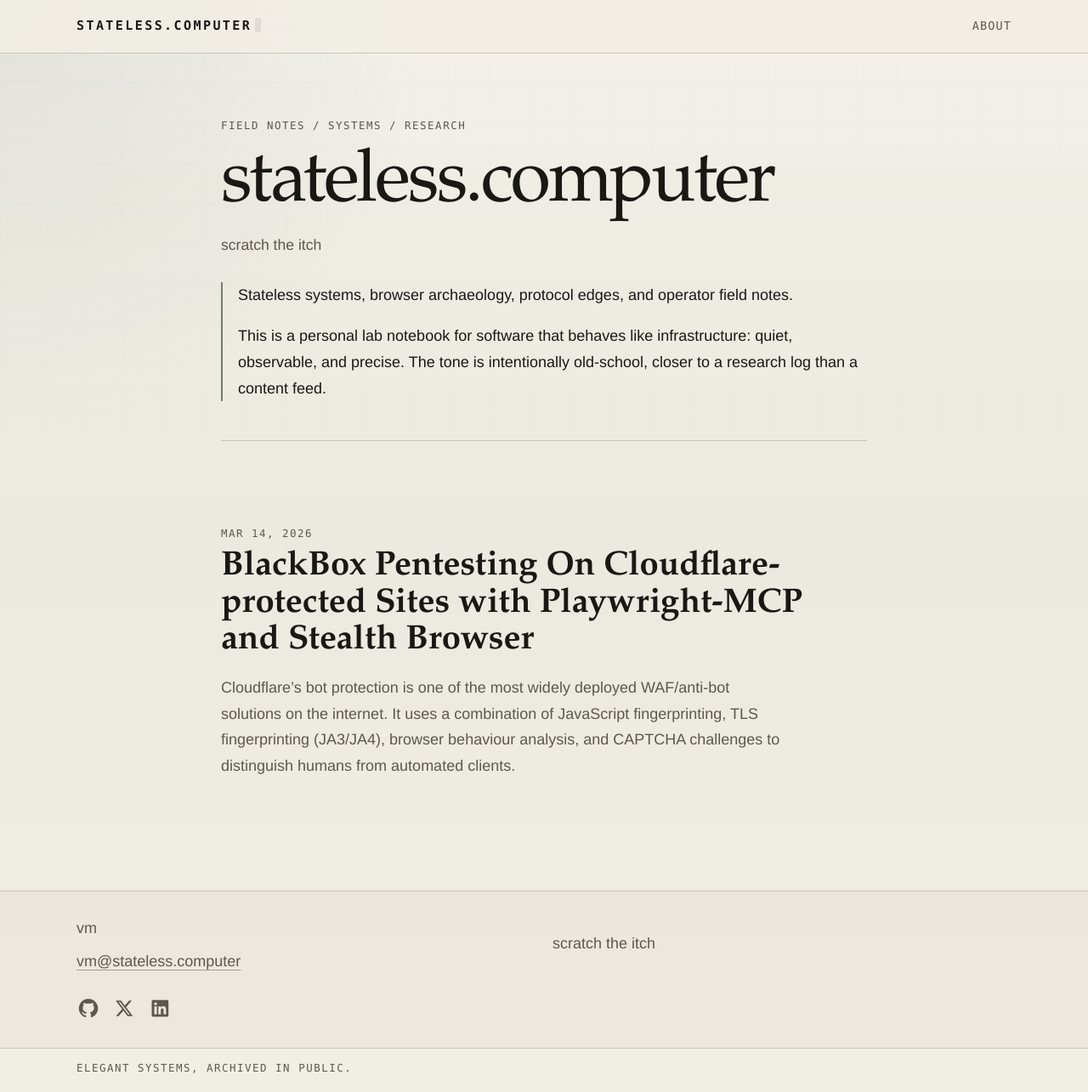
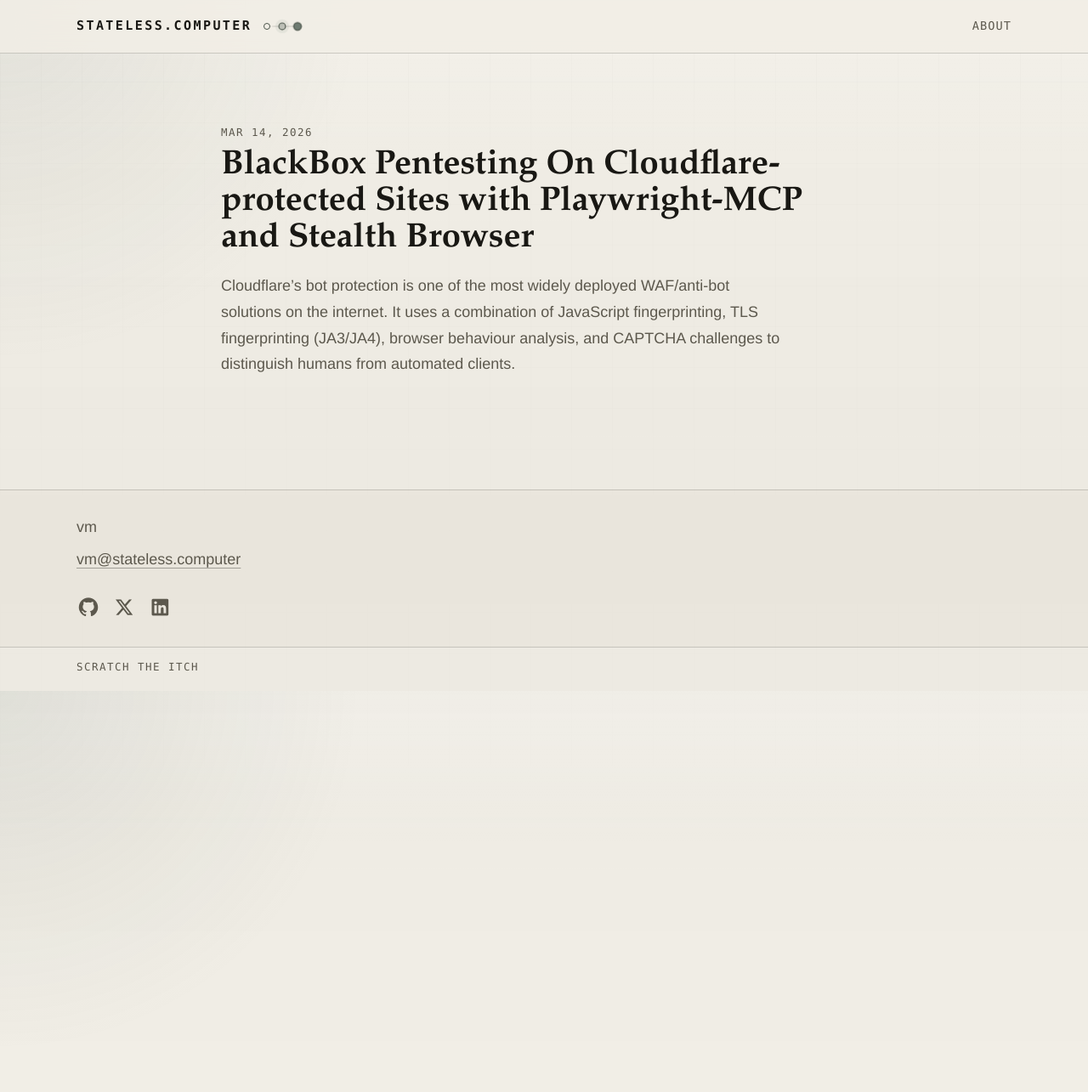
Before and after one commit to 1ikeadragon/cap, a Jekyll site: the page built from index.md, in a window 1280 px wide and 1285 px high. Shown: the whole window at 85% size. Built offline with Jekyll 4.4.1, drawn with Linux system fonts in a browser that asks for light colours.

Commit message:
Tighten home layout and footer copy

```diff
--- a/_includes/footer.html
+++ b/_includes/footer.html
@@ -18,9 +18,6 @@
         </ul>
       {%- endif %}
       </div>
-      <div class="footer-col">
-        <p>{{ site.description | escape }}</p>
-      </div>
     </div>
 
     <div class="social-links">
--- a/_includes/header.html
+++ b/_includes/header.html
@@ -4,7 +4,14 @@
     {%- assign default_paths = site.pages | map: "path" -%}
     {%- assign page_paths = site.minima.nav_pages | default: default_paths -%}
     {%- assign page_titles = site.pages | map: 'title' | compact %}
-    <a class="site-title" rel="author" href="{{ '/' | relative_url }}">{{ site.title | escape }}</a>
+    <div class="site-brand">
+      <a class="site-title" rel="author" href="{{ '/' | relative_url }}">{{ site.title | escape }}</a>
+      <span class="site-title-state" aria-hidden="true">
+        <span class="state-node"></span>
+        <span class="state-node"></span>
+        <span class="state-node"></span>
+      </span>
+    </div>
 
     {%- unless page_titles == empty %}
       <nav class="site-nav">
--- a/_includes/sub-footer.html
+++ b/_includes/sub-footer.html
@@ -1,5 +1,5 @@
 <div class="sub-footer">
   <div class="wrapper">
-    <span class="footer-note">Elegant systems, archived in public.</span>
+    <span class="footer-note">{{ site.description | escape }}</span>
   </div>
 </div>
--- a/_layouts/home.html
+++ b/_layouts/home.html
@@ -3,16 +3,6 @@ layout: base
 ---
 
 <div class="home">
-  <section class="home-intro">
-    <span class="home-kicker">Field Notes / Systems / Research</span>
-    <h1 class="home-title">{{ site.title }}</h1>
-    <p class="home-dek">{{ site.description }}</p>
-    <div class="home-copy">
-      {{ content }}
-    </div>
-  </section>
-
-
   {% if site.paginate %}
     {% assign posts = paginator.posts %}
   {% else %}
--- a/assets/css/style.scss
+++ b/assets/css/style.scss
@@ -114,6 +114,12 @@ img {
   padding: 18px 0;
 }
 
+.site-brand {
+  display: flex;
+  align-items: center;
+  gap: 14px;
+}
+
 .site-title {
   font-family: var(--font-mono);
   font-size: 0.94rem;
@@ -121,19 +127,46 @@ img {
   letter-spacing: 0.16em;
   text-decoration: none;
   text-transform: uppercase;
-  position: relative;
 }
 
-.site-title::after {
+.site-title-state {
+  position: relative;
+  display: flex;
+  align-items: center;
+  gap: 10px;
+  width: 54px;
+  height: 14px;
+}
+
+.site-title-state::before {
   content: "";
-  display: inline-block;
-  width: 0.75ch;
-  height: 1.1em;
-  margin-left: 0.45ch;
-  vertical-align: -0.18em;
-  background: currentColor;
-  opacity: 0.65;
-  animation: cursor 1.2s steps(1) infinite;
+  position: absolute;
+  left: 7px;
+  right: 7px;
+  top: 50%;
+  height: 1px;
+  background:
+    linear-gradient(90deg, transparent 0, var(--line) 14%, var(--line) 86%, transparent 100%);
+  transform: translateY(-50%);
+}
+
+.state-node {
+  position: relative;
+  width: 8px;
+  height: 8px;
+  border: 1px solid var(--accent-strong);
+  border-radius: 50%;
+  background: var(--paper);
+  box-shadow: 0 0 0 0 var(--glow);
+  animation: state-cycle 2.8s infinite;
+}
+
+.state-node:nth-child(2) {
+  animation-delay: 0.93s;
+}
+
+.state-node:nth-child(3) {
+  animation-delay: 1.86s;
 }
 
 .site-nav {
@@ -166,12 +199,6 @@ img {
   padding: 56px 0 0;
 }
 
-.home-intro {
-  margin: 0 0 72px;
-  padding: 12px 0 28px;
-  border-bottom: 1px solid var(--line);
-}
-
 .home-kicker,
 .post-meta,
 .footer-note {
@@ -182,11 +209,6 @@ img {
   color: var(--muted);
 }
 
-.home-kicker {
-  display: inline-block;
-  margin-bottom: 18px;
-}
-
 .home-title,
 .page-heading,
 .post-title {
@@ -194,30 +216,6 @@ img {
   font-weight: 400;
   letter-spacing: -0.03em;
   color: var(--ink);
-}
-
-.home-title {
-  max-width: 12ch;
-  margin: 0 0 16px;
-  font-size: clamp(3rem, 8vw, 5.4rem);
-  line-height: 0.95;
-}
-
-.home-dek {
-  max-width: 40rem;
-  margin: 0;
-  font-size: 1.1rem;
-  color: var(--muted);
-}
-
-.home-intro .home-copy {
-  margin-top: 28px;
-  padding-left: 18px;
-  border-left: 2px solid var(--accent);
-}
-
-.home-intro .home-copy > :first-child {
-  margin-top: 0;
 }
 
 .post-list {
@@ -436,15 +434,20 @@ blockquote {
   background: transparent !important;
 }
 
-@keyframes cursor {
+@keyframes state-cycle {
   0%,
-  48% {
-    opacity: 0.65;
+  15%,
+  100% {
+    transform: scale(1);
+    background: var(--paper);
+    box-shadow: 0 0 0 0 var(--glow);
   }
 
-  49%,
-  100% {
-    opacity: 0.08;
+  35%,
+  55% {
+    transform: scale(1.28);
+    background: var(--accent);
+    box-shadow: 0 0 0 8px rgba(111, 124, 114, 0);
   }
 }
 
@@ -493,10 +496,6 @@ blockquote {
     padding-top: 40px;
   }
 
-  .home-intro {
-    margin-bottom: 48px;
-  }
-
   .site-footer {
     margin-top: 60px;
   }
--- a/index.md
+++ b/index.md
@@ -1,7 +1,3 @@
 ---
 layout: home
 ---
-
-Stateless systems, browser archaeology, protocol edges, and operator field notes.
-
-This is a personal lab notebook for software that behaves like infrastructure: quiet, observable, and precise. The tone is intentionally old-school, closer to a research log than a content feed.
```
